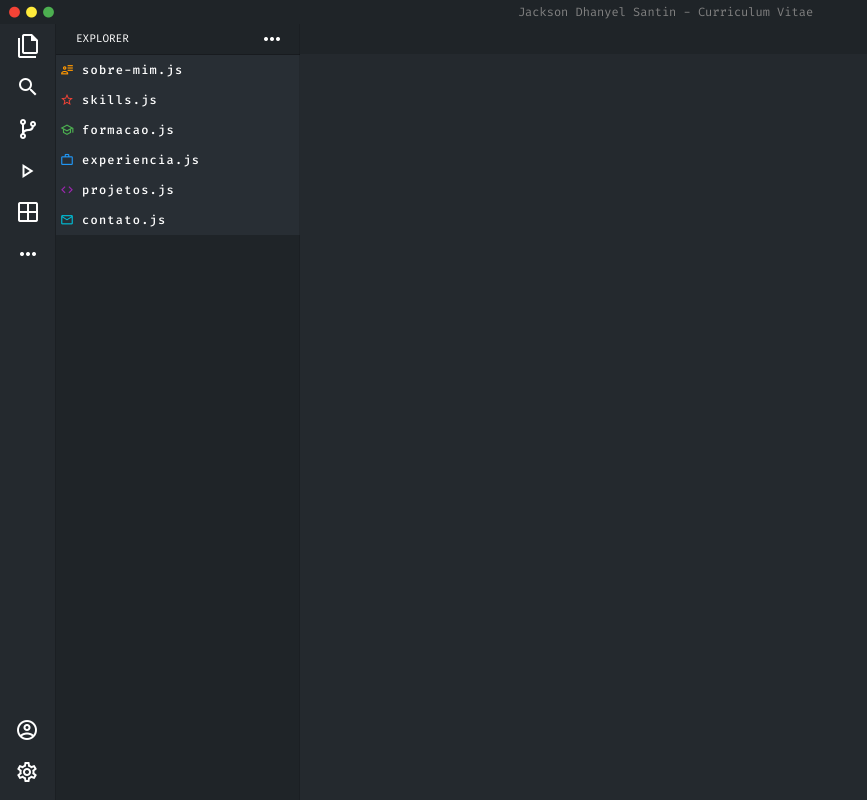
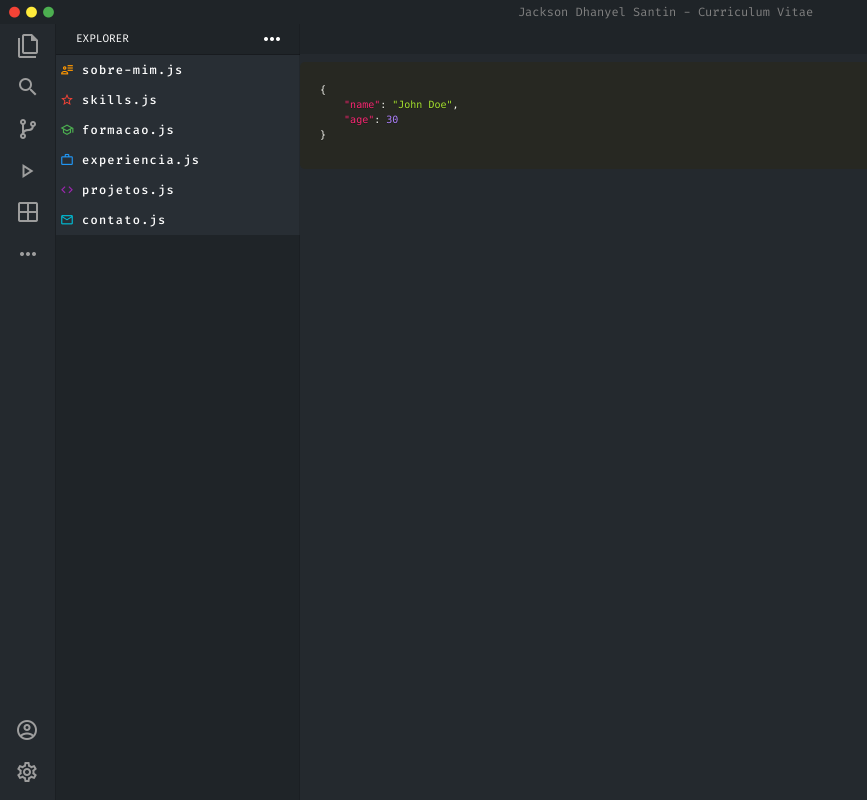
Before and after one commit to JacksonSantin/curriculum_vitae_atualizado, a Vue app: page / in a window 1280 px wide. Shown: the whole page, without its empty margins (0-867 px from the left). Built offline with nearby package versions, Linux system fonts and the light colour scheme.

Commit message:
:sparkles: feat: Instalado e configurado Prismjs

```diff
--- a/package.json
+++ b/package.json
@@ -9,6 +9,7 @@
   },
   "dependencies": {
     "core-js": "^3.8.3",
+    "prismjs": "^1.29.0",
     "vue": "^2.6.14",
     "vue-router": "^4.1.6",
     "vuetify": "^2.6.0"
@@ -17,6 +18,7 @@
     "@babel/core": "^7.12.16",
     "@babel/eslint-parser": "^7.12.16",
     "@mdi/font": "^7.2.96",
+    "@types/prismjs": "^1.26.0",
     "@vue/cli-plugin-babel": "~5.0.0",
     "@vue/cli-plugin-eslint": "~5.0.0",
     "@vue/cli-service": "~5.0.0",
--- a/src/components/main.vue
+++ b/src/components/main.vue
@@ -1,14 +1,34 @@
 <template>
   <v-main class="content">
-    <!--  -->
+    <pre><code class="language-json line-numbers pa-1" style="background-color: transparent;  font-size: 10px" v-html="highlightedCode"></code></pre>
   </v-main>
 </template>
 
 <script>
-export default {};
+export default {
+  data() {
+    return {
+      code: '{"name": "John Doe", "age": 30}',
+    };
+  },
+  computed: {
+    highlightedCode() {
+      return Prism.highlight(
+        JSON.stringify(JSON.parse(this.code), null, 4),
+        Prism.languages.javascript,
+        "javascript"
+      );
+    },
+  },
+};
 </script>
 
 <style scoped>
+code {
+  display: inline-block;
+  overflow-x: auto;
+  width: 100%;
+}
 .content {
   background-color: #24292e;
 }
--- a/src/components/navigation-drawer.vue
+++ b/src/components/navigation-drawer.vue
@@ -9,20 +9,22 @@
     <div class="icones my-2">
       <div class="icones-topo">
         <v-icon
-          v-for="(item, idx) in icones"
+          v-for="(item, idx) in iconesTopo"
           :key="idx"
           class="d-block text-center mx-auto mb-4"
-          color="white"
+          color="grey"
           size="24"
           >{{ item.icone }}</v-icon
         >
       </div>
-      <div class="icones-baixo">
-        <v-icon class="d-block text-center mx-auto mb-4" color="white" size="24"
-          >mdi-account-circle-outline</v-icon
-        >
-        <v-icon class="d-block text-center mx-auto mb-4" color="white" size="24"
-          >mdi-cog-outline</v-icon
+      <div class="icones-bottom">
+        <v-icon
+          v-for="(item, idx) in iconesBottom"
+          :key="idx"
+          class="d-block text-center mx-auto mb-4"
+          color="grey"
+          size="24"
+          >{{ item.icone }}</v-icon
         >
       </div>
     </div>
@@ -32,13 +34,17 @@
 <script>
 export default {
   data: () => ({
-    icones: [
+    iconesTopo: [
       { icone: "mdi-file-multiple-outline" },
       { icone: "mdi-magnify" },
       { icone: "mdi-source-branch" },
       { icone: "mdi-play-outline" },
       { icone: "mdi-grid-large" },
       { icone: "mdi-dots-horizontal" },
+    ],
+     iconesBottom: [
+      { icone: "mdi-account-circle-outline" },
+      { icone: "mdi-cog-outline" },
     ],
   }),
 };
@@ -48,7 +54,7 @@ export default {
 :deep(.v-navigation-drawer__border) {
   background: #1b1f23 !important;
 }
-.icones-baixo {
+.icones-bottom {
   position: absolute;
   bottom: 0px;
   margin-left: 15px;
--- a/src/main.js
+++ b/src/main.js
@@ -3,10 +3,15 @@ import '@mdi/font/css/materialdesignicons.css'
 import Vue from 'vue'
 import App from './App.vue'
 import vuetify from './plugins/vuetify'
+import 'prismjs';
+import 'prismjs/themes/prism-okaidia.css'
+import 'prismjs/components/prism-json'
+import 'prismjs/plugins/line-numbers/prism-line-numbers';
 
 Vue.config.productionTip = false
 
 new Vue({
   vuetify,
+  Prism,
   render: h => h(App)
 }).$mount('#app')
```
Also changed, not shown: 1 other file (tests, documents, lock files or other folders).
